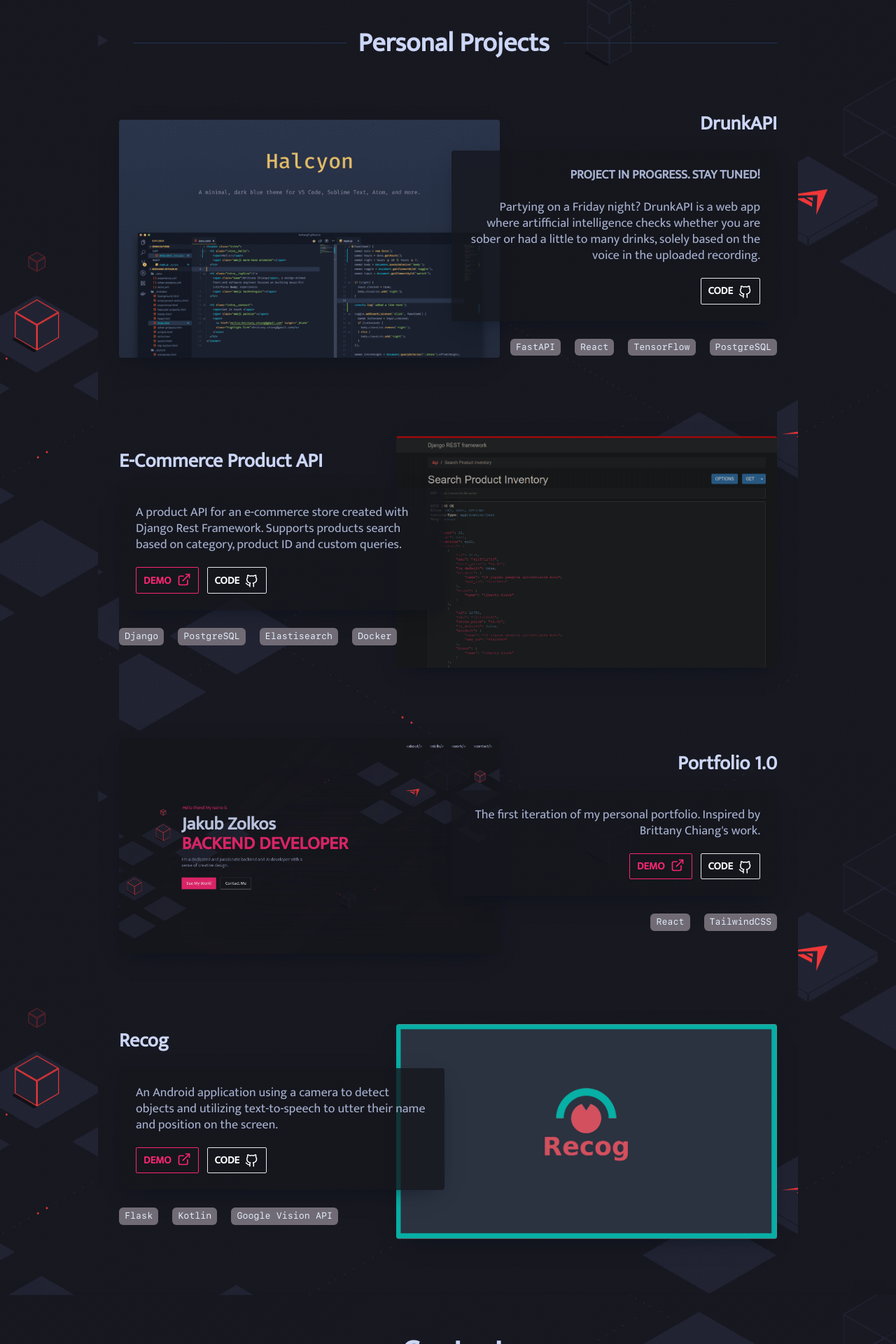
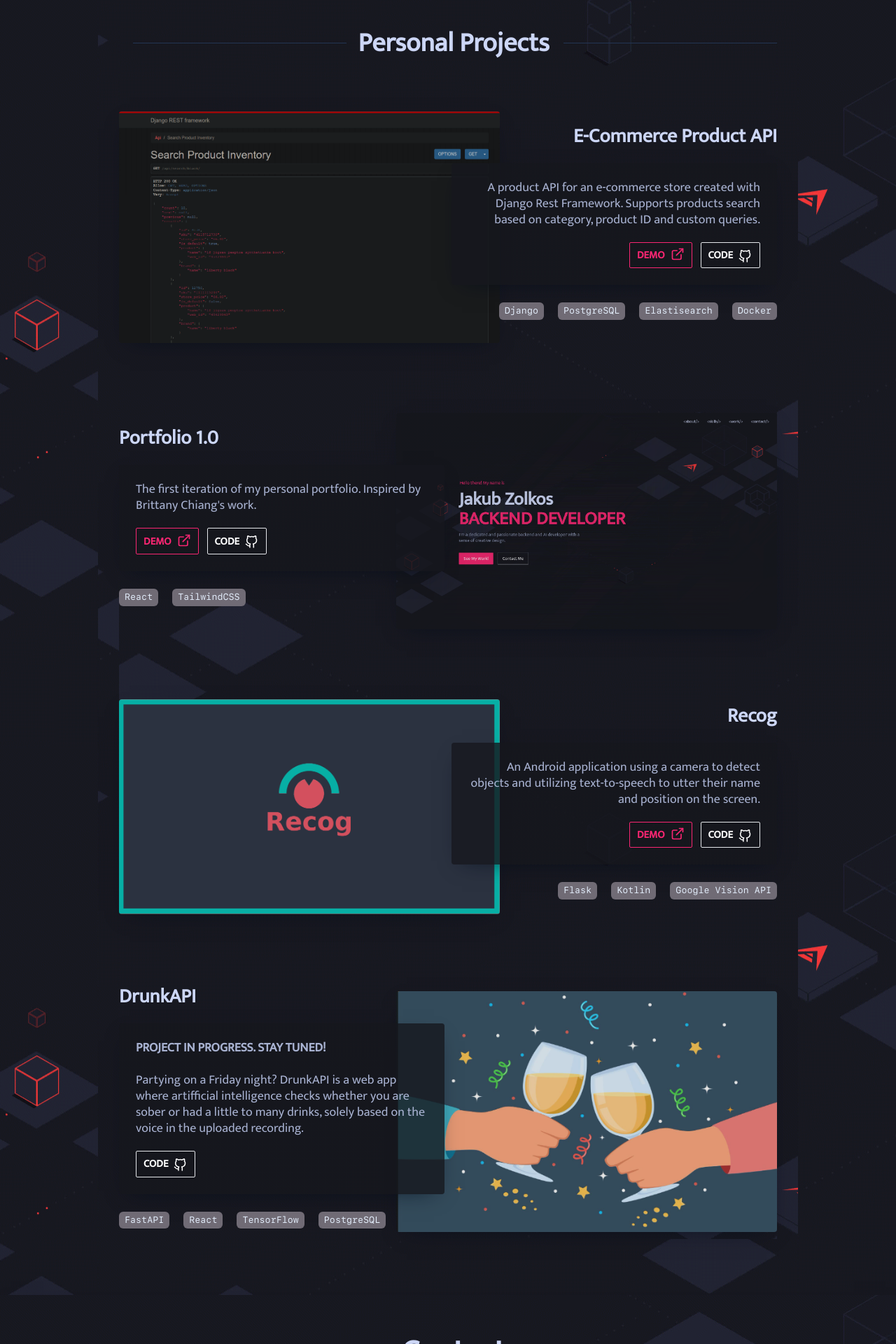
Before and after one commit to jakubzolkos/portfolio, a React (Vite) app: page / in a window 1280 px wide. Shown: the part 1716-3636 px from the top of the page at 70% size. Built offline with nearby package versions, Linux system fonts and the light colour scheme.

Commit message:
Deployment

```diff
--- a/src/components/Work/Work.jsx
+++ b/src/components/Work/Work.jsx
@@ -112,51 +112,6 @@
 				</h2>
 
 				<ul className="inner">
-
-				<li
-						className="work-item"
-						data-aos="fade-up"
-						data-aos-duration="700"
-					>
-						<div className="project_content bg-none">
-							<div className="bg-none">
-
-								<h3 className="project_title bg-none">
-									<a href="" target="_blank" className="bg-none">
-										DrunkAPI
-									</a>
-								</h3>
-								<div className="project_desc bg-[#16171d] bg-opacity-80 bg-none">
-									<p className="bg-none">
-										<p className='font-bold bg-none'>PROJECT IN PROGRESS. STAY TUNED!</p> <br></br>Partying on a Friday night? DrunkAPI is a web app where artifficial intelligence checks whether you are sober or had
-										a little to many drinks, solely based on the voice in the uploaded recording.
-									</p>
-									<div className="odd_links flex justify-end bg-none">
-
-									<a href="https://github.com/jakubzolkos/sobriety-voice-detection" target="_blank" className="hover:border-[#F92672] text-white">
-										CODE
-										<GithubIcon />
-									</a>
-									</div>
-								</div>
-								<ul className="project_techs bg-none">
-									<li>FastAPI</li>
-									<li>React</li>
-									<li>TensorFlow</li>
-									<li>PostgreSQL</li>
-								</ul>
-
-							</div>
-						</div>
-						<div className="project_image">
-							<a href="" target="_blank">
-								<div className="img">
-									<img src="/images/work1.png" alt="" />
-								</div>
-							</a>
-						</div>
-					</li>
-
 					<li
 						className="work-item"
 						data-aos="fade-up"
@@ -174,7 +129,7 @@
 									<p className="bg-none">
 										A product API for an e-commerce store created with Django Rest Framework. Supports products search based on category, product ID and custom queries.
 									</p>
-									<div className="flex bg-none">
+									<div className="odd_links justify-end flex bg-none">
 									<a onClick={handleOpenPopup1} className="text-[#F92672] hover:text-white border-[#F92672]">
 										<button className='flex'>
 											DEMO
@@ -198,7 +153,7 @@
 							</div>
 						</div>
 						<div className="project_image">
-							<a href="" target="_blank">
+							<a href="https://github.com/jakubzolkos/ecommerce-api" target="_blank">
 								<div className="img">
 									<img src="/images/ecommerce.png" alt="" />
 								</div>
@@ -222,7 +177,7 @@
 									<p className="bg-none">
 										The first iteration of my personal portfolio. Inspired by Brittany Chiang's work.
 									</p>
-									<div className="odd_links flex justify-end bg-none">
+									<div className="flex bg-none">
 									<a href="" target="_blank" className="text-[#F92672] hover:text-white border-[#F92672]">
 										<button className='flex'>
 											DEMO
@@ -243,7 +198,7 @@
 							</div>
 						</div>
 						<div className="project_image">
-							<a href="" target="_blank">
+							<a href="https://github.com/jakubzolkos/portfolio" target="_blank">
 								<div className="img">
 									<img src="/images/project_portfolio.png" alt="" />
 								</div>
@@ -269,7 +224,7 @@
 										An Android application using a camera to detect objects and utilizing text-to-speech to utter their name
 										and position on the screen.
 									</p>
-									<div className="odd_links flex justify-start bg-none">
+									<div className="odd_links flex justify-end bg-none">
 									<a onClick={handleOpenPopup2} className="text-[#F92672] hover:text-white border-[#F92672]">
 										<button className='flex'>
 											DEMO
@@ -296,7 +251,7 @@
 						</div>
 
 						<div className="project_image">
-							<a href="" target="_blank">
+							<a href="https://github.com/jakubzolkos/recog" target="_blank">
 								<div className="img">
 									<img src="/images/recog.png" alt="" />
 								</div>
@@ -304,6 +259,49 @@
 						</div>
 					</li>
 
+					<li
+						className="work-item"
+						data-aos="fade-up"
+						data-aos-duration="700"
+					>
+						<div className="project_content bg-none">
+							<div className="bg-none">
+
+								<h3 className="project_title bg-none">
+									<a href="" target="_blank" className="bg-none">
+										DrunkAPI
+									</a>
+								</h3>
+								<div className="project_desc bg-[#16171d] bg-opacity-80 bg-none">
+									<p className="bg-none">
+										<p className='font-bold bg-none'>PROJECT IN PROGRESS. STAY TUNED!</p> <br></br>Partying on a Friday night? DrunkAPI is a web app where artifficial intelligence checks whether you are sober or had
+										a little to many drinks, solely based on the voice in the uploaded recording.
+									</p>
+									<div className="flex bg-none">
+
+									<a href="https://github.com/jakubzolkos/sobriety-voice-detection" target="_blank" className="hover:border-[#F92672] text-white">
+										CODE
+										<GithubIcon />
+									</a>
+									</div>
+								</div>
+								<ul className="project_techs bg-none">
+									<li>FastAPI</li>
+									<li>React</li>
+									<li>TensorFlow</li>
+									<li>PostgreSQL</li>
+								</ul>
+
+							</div>
+						</div>
+						<div className="project_image">
+							<a href="https://github.com/jakubzolkos/sobriety-voice-detection" target="_blank">
+								<div className="img">
+									<img src="/images/drunkapi.png" alt="" />
+								</div>
+							</a>
+						</div>
+					</li>
 					<Modal show={showModal1} close={handleClosePopup1} videoId={ecommerce_demo} />
 					<Modal show={showModal2} close={handleClosePopup2} videoId={"https://www.youtube.com/embed/xvoobCyBV2U"} />
 
```
Also changed, not shown: public/images/drunkapi.png (added).
